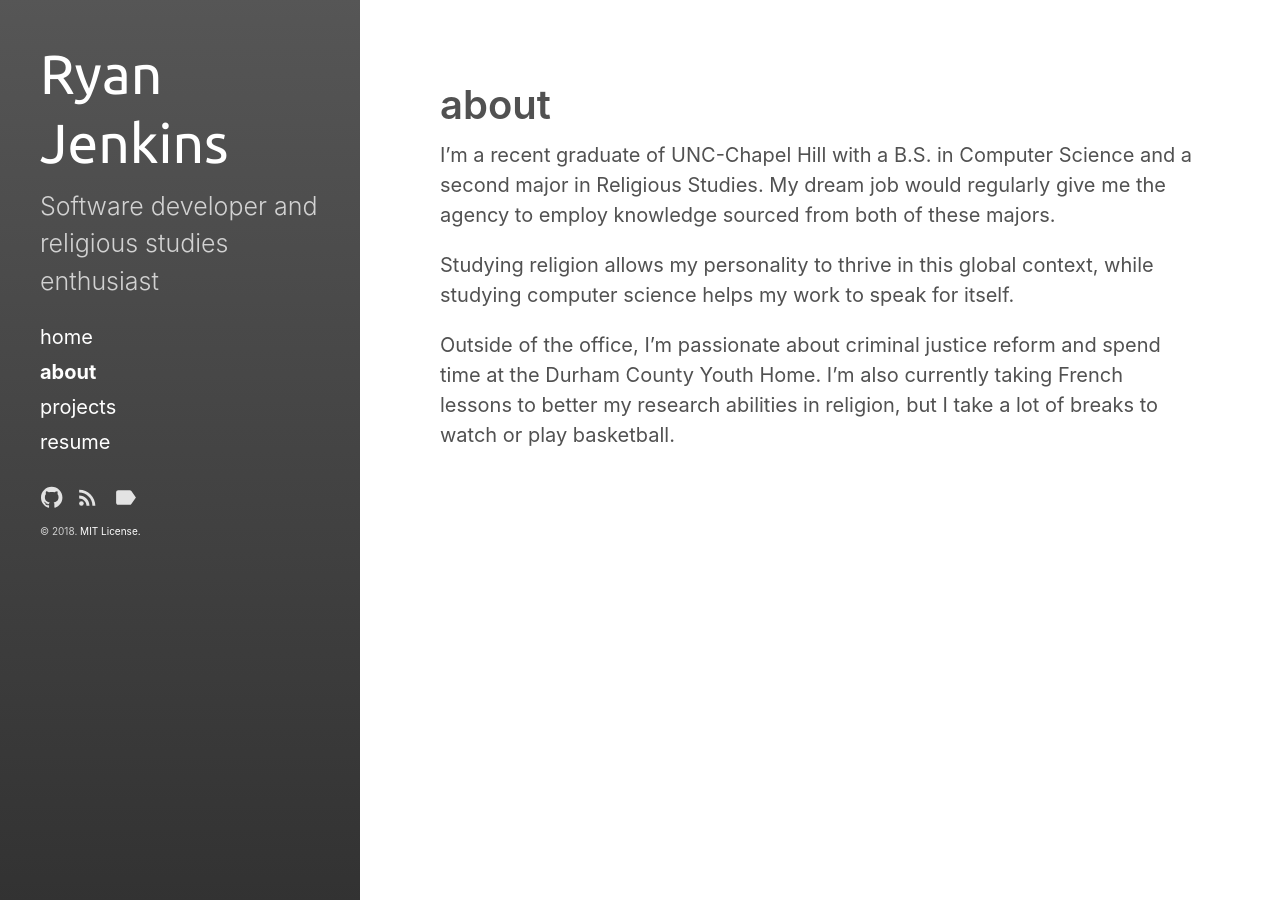
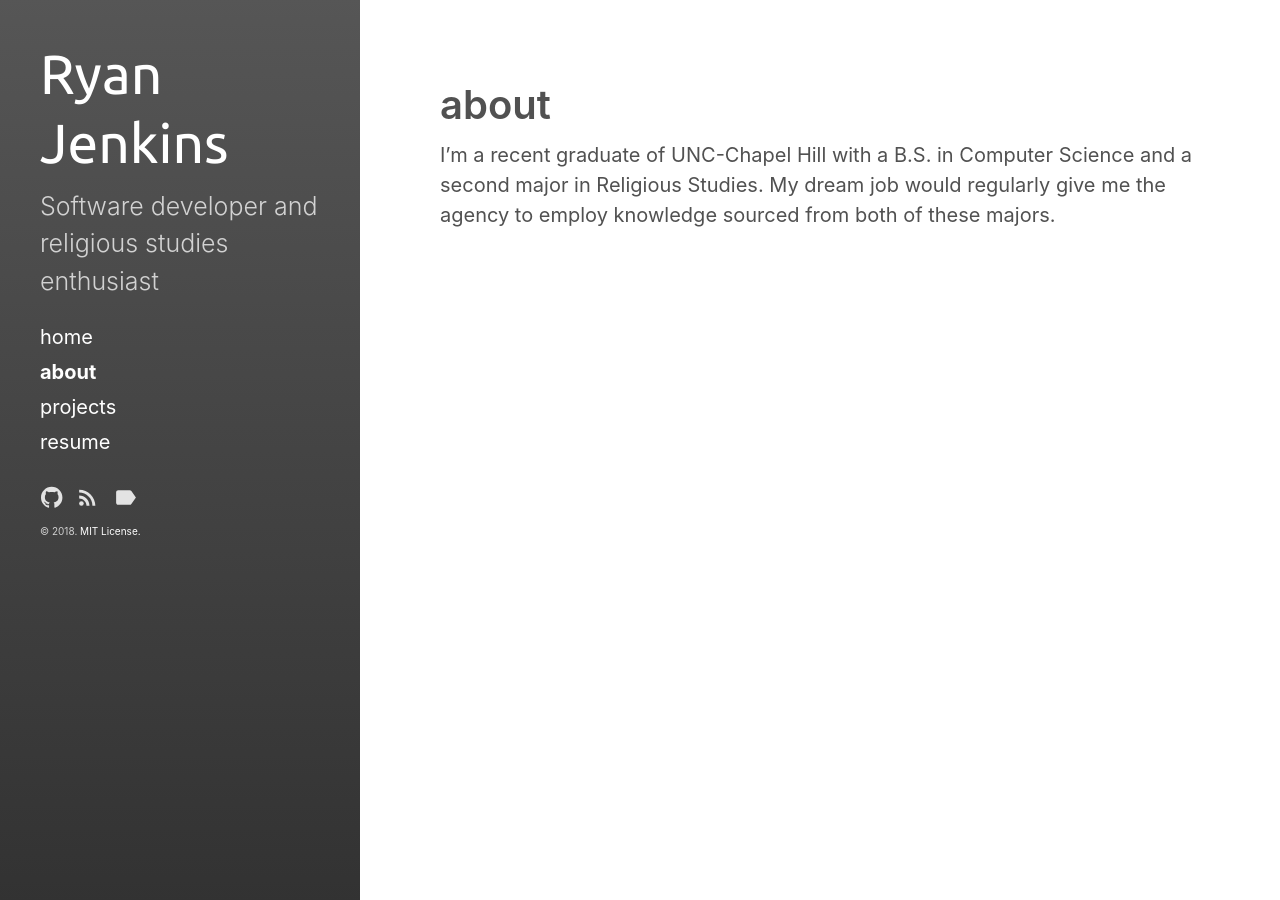
Before and after one commit to rajenkins/rajenkins.github.io, a Jekyll site: the page built from about.md, in a window 1280 px wide. Built offline with Jekyll 4.4.1, drawn with Linux system fonts in a browser that asks for light colours.

Commit message:
change about

```diff
--- a/about.md
+++ b/about.md
@@ -5,7 +5,3 @@ sidebar_link: true
 ---
 
 I'm a recent graduate of UNC-Chapel Hill with a B.S. in Computer Science and a second major in Religious Studies. My dream job would regularly give me the agency to employ knowledge sourced from both of these majors.
-
-Studying religion allows my personality to thrive in this global context, while studying computer science helps my work to speak for itself.
-
-Outside of the office, I’m passionate about criminal justice reform and spend time at the Durham County Youth Home. I’m also currently taking French lessons to better my research abilities in religion, but I take a lot of breaks to watch or play basketball.
```
